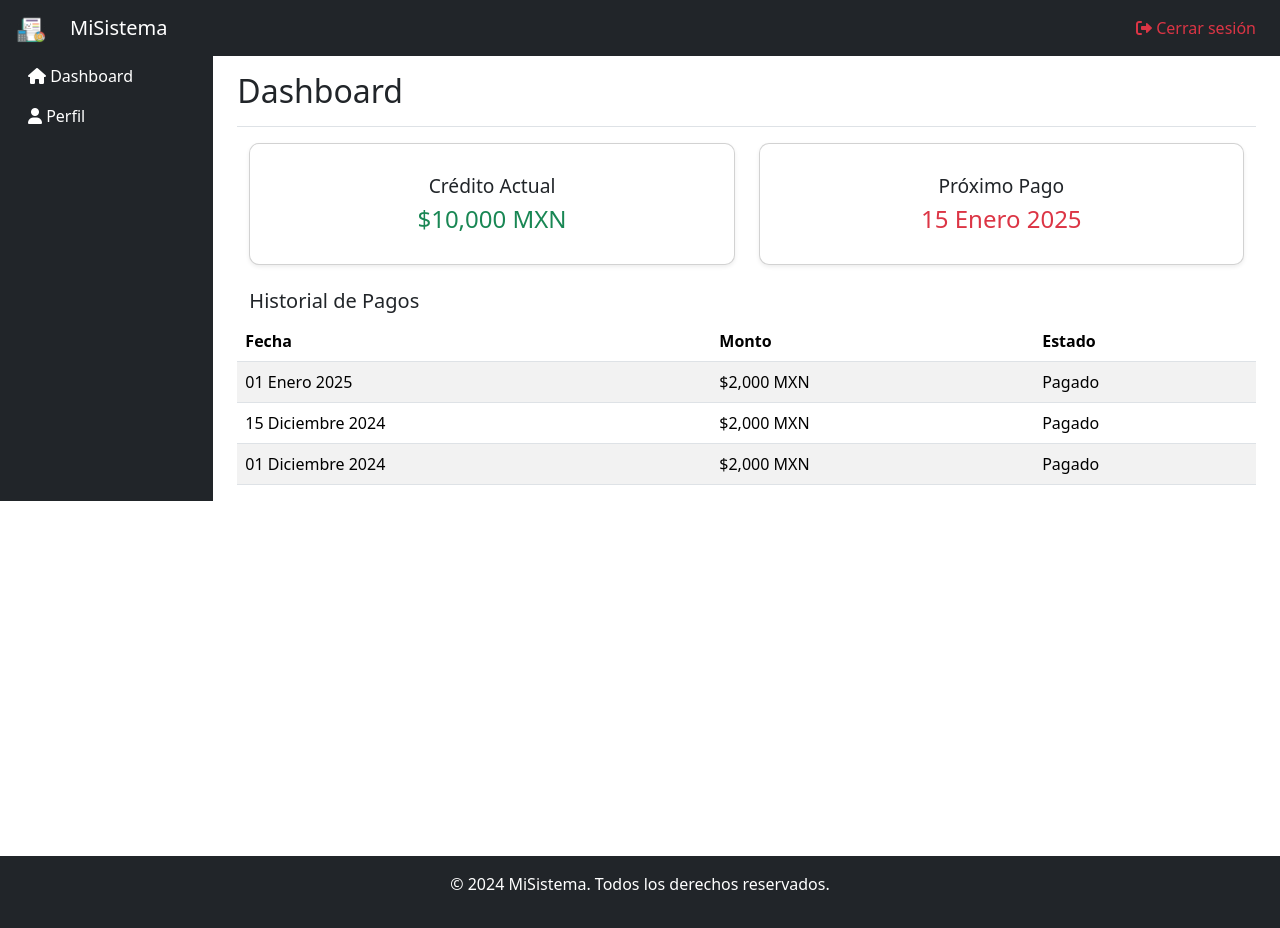
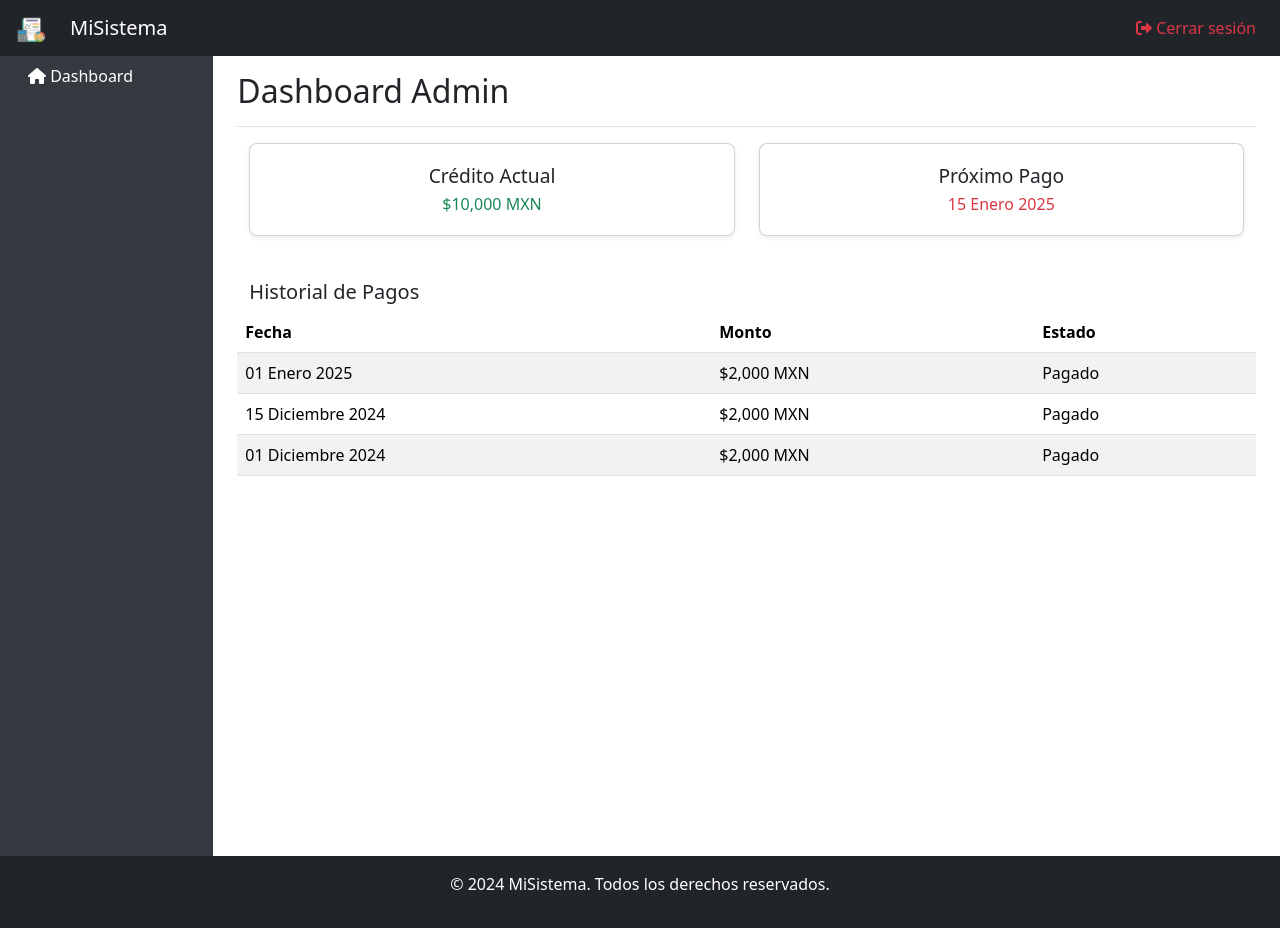
Before and after one commit to Aeronio18/SistemaCobranzas, a PHP site: page /view/client_dashboard.php in a window 1280 px wide. Run offline with PHP 8.4, Linux system fonts and the light colour scheme.

Commit message:
Responsive
Estilo responsivo para diferentes dispositivos

```diff
--- a/templates/dashboard_layout.php
+++ b/templates/dashboard_layout.php
@@ -20,57 +20,71 @@
     <!-- Custom CSS -->
     <link href="../css/style.css" rel="stylesheet">
     <style>
-        /* Aseguramos que el contenido principal ocupe toda la altura disponible */
-        html, body {
-            height: 100%;
-            display: flex;
-            flex-direction: column;
+        /* Estilo personalizado para el sidebar */
+        #sidebarMenu {
+            background-color: #343a40;
+            color: #fff;
+            min-height: 100vh;
         }
 
-        /* Hace que el contenido principal ocupe todo el espacio disponible */
-        .container-fluid {
-            flex: 1;
+        #sidebarMenu .nav-link {
+            color: #fff;
         }
 
-        /* Asegura que el footer quede al final */
-        footer {
-            margin-top: auto;
+        #sidebarMenu .nav-link:hover {
+            background-color: #495057;
+        }
+
+        /* Estilo personalizado para los cards */
+        .card {
+            border-radius: 8px;
+            box-shadow: 0 2px 10px rgba(0, 0, 0, 0.1);
+            margin-bottom: 20px;
+        }
+
+        .card-body {
+            padding: 20px;
+        }
+
+        .card-title {
+            font-size: 1.2rem;
+        }
+
+        .card-text {
+            font-size: 1rem;
+        }
+
+        /* Mejorar la visibilidad en dispositivos pequeños */
+        @media (max-width: 768px) {
+            #sidebarMenu {
+                display: none;
+            }
+
+            .navbar .navbar-toggler {
+                display: block;
+            }
+
+            .main-content {
+                padding-left: 0;
+            }
         }
     </style>
 </head>
 <body>
 <nav class="navbar navbar-expand-lg navbar-dark bg-dark">
-    <!-- Botón para el menú móvil -->
     <button class="navbar-toggler" type="button" data-bs-toggle="collapse" data-bs-target="#navbarNav" aria-controls="navbarNav" aria-expanded="false" aria-label="Toggle navigation">
         <span class="navbar-toggler-icon"></span>
     </button>
-
-    <!-- Menú de navegación -->
     <div class="collapse navbar-collapse" id="navbarNav">
         <ul class="navbar-nav d-flex w-100 justify-content-between">
-            <!-- Logo y nombre del sitio a la izquierda -->
-            <li class="nav-item ms-3"> <!-- ms-3 agrega margen izquierdo -->
+            <li class="nav-item ms-3">
                 <a class="navbar-brand d-flex align-items-center" href="">
                     <img src="../img/logo.png" alt="Logo" width="30" height="30" class="d-inline-block align-top">
                     <span class="ms-4">MiSistema</span>
                 </a>
             </li>
 
-            <!-- Menú de navegación según el rol del usuario -->
-            <li class="nav-item">
-                <?php if (isset($_SESSION['role'])): ?>
-                    <?php if ($_SESSION['role'] === 'admin'): ?>
-                        <a class="nav-link" href="../view/admin_dashboard.php">Dashboard Admin</a>
-                    <?php elseif ($_SESSION['role'] === 'cobrador'): ?>
-                        <a class="nav-link" href="../view/collector_dashboard.php">Dashboard Cobrador</a>
-                    <?php elseif ($_SESSION['role'] === 'cliente'): ?>
-                        <a class="nav-link" href="../view/client_dashboard.php">Dashboard Cliente</a>
-                    <?php endif; ?>
-                <?php endif; ?>
-            </li>
-
-            <!-- Enlace de "Cerrar sesión" alineado a la derecha -->
-            <li class="nav-item ms-auto me-3"> <!-- ms-auto alinea a la derecha, me-3 agrega margen derecho -->
+            <li class="nav-item ms-auto me-3">
                 <a class="nav-link text-danger" href="../controllers/LogoutController.php">
                     <i class="fas fa-sign-out-alt"></i> Cerrar sesión
                 </a>
@@ -78,74 +92,31 @@
         </ul>
     </div>
 </nav>
+
 <div class="container-fluid">
     <div class="row">
-        <!-- Sidebar -->
-        <nav id="sidebarMenu" class="col-md-3 col-lg-2 d-md-block bg-dark sidebar collapse">
+        <nav id="sidebarMenu" class="col-md-3 col-lg-2 d-md-block sidebar">
             <div class="position-sticky">
-                <ul class="nav flex-column text-white">
+                <ul class="nav flex-column">
                     <li class="nav-item">
-                        <a class="nav-link text-white" href="#">
+                        <a class="nav-link" href="#">
                             <i class="fas fa-home"></i> Dashboard
                         </a>
                     </li>
                     <?php if ($role === 'admin'): ?>
                         <li class="nav-item">
-                            <a class="nav-link text-white" href="#">
+                            <a class="nav-link" href="#">
                                 <i class="fas fa-users"></i> Cobradores
                             </a>
                         </li>
                         <li class="nav-item">
-                            <a class="nav-link text-white" href="#">
+                            <a class="nav-link" href="#">
                                 <i class="fas fa-wallet"></i> Créditos
                             </a>
                         </li>
                         <li class="nav-item">
-                            <a class="nav-link text-white" href="#">
+                            <a class="nav-link" href="#">
                                 <i class="fas fa-file-alt"></i> Solicitudes
-                            </a>
-                        </li>
-                        <li class="nav-item">
-                            <a class="nav-link text-white" href="#">
-                                <i class="fas fa-tools"></i> CRUD
-                            </a>
-                        </li>
-                    <?php elseif ($role === 'cobrador'): ?>
-                        <li class="nav-item">
-                            <a class="nav-link text-white" href="#">
-                                <i class="fas fa-clock"></i> Cobros Pendientes
-                            </a>
-                        </li>
-                        <li class="nav-item">
-                            <a class="nav-link text-white" href="#">
-                                <i class="fas fa-check"></i> Cobros Realizados
-                            </a>
-                        </li>
-                        <li class="nav-item">
-                            <a class="nav-link text-white" href="#">
-                                <i class="fas fa-edit"></i> Registrar Solicitud
-                            </a>
-                        </li>
-                    <?php elseif ($role === 'cliente'): ?>
-                        <li class="nav-item">
-                            <a class="nav-link text-white" href="#">
-                                <i class="fas fa-credit-card"></i> Crédito Actual
-                            </a>
-                        </li>
-                        <li class="nav-item">
-                            <a class="nav-link text-white" href="#">
-                                <i class="fas fa-calendar"></i> Próximo Pago
-                            </a>
-                        </li>
-                        <li class="nav-item">
-                            <a class="nav-link text-white" href="#">
-                                <i class="fas fa-history"></i> Historial de Pagos
-                            </a>
-                        </li>
-                    <?php else: ?>
-                        <li class="nav-item">
-                            <a class="nav-link text-white" href="#">
-                                <i class="fas fa-user"></i> Perfil
                             </a>
                         </li>
                     <?php endif; ?>
@@ -153,10 +124,9 @@
             </div>
         </nav>
 
-        <!-- Main Content -->
-        <main class="col-md-9 ms-sm-auto col-lg-10 px-md-4">
+        <main class="col-md-9 ms-sm-auto col-lg-10 px-md-4 main-content">
             <div class="d-flex justify-content-between flex-wrap flex-md-nowrap align-items-center pt-3 pb-2 mb-3 border-bottom">
-                <h1 class="h2">Dashboard</h1>
+                <h1 class="h2">Dashboard Admin</h1>
             </div>
             <div class="container">
                 <!-- Contenido dinámico -->
@@ -166,12 +136,10 @@
     </div>
 </div>
 
-<!-- Footer -->
 <footer class="bg-dark text-white py-3 text-center">
     <p>&copy; 2024 MiSistema. Todos los derechos reservados.</p>
 </footer>
 
-<!-- Bootstrap JS -->
 <script src="https://cdn.jsdelivr.net/npm/bootstrap@5.3.1/dist/js/bootstrap.bundle.min.js"></script>
 </body>
 </html>
--- a/templates/header.php
+++ b/templates/header.php
@@ -19,7 +19,7 @@
                 <span class="navbar-toggler-icon"></span>
             </button>
             <div class="collapse navbar-collapse" id="navbarNav">
-                <ul class="navbar-nav d-flex align-items-center"> <!-- Aseguramos que los items se alineen en línea -->
+                <ul class="navbar-nav ms-auto"> <!-- ms-auto alinea los elementos a la derecha -->
                     <?php if (isset($_SESSION['role'])): ?>
                         <?php if ($_SESSION['role'] === 'admin'): ?>
                             <li class="nav-item">
```
Also changed, not shown: view/admin_dashboard.php (+4 -4 lines), view/login.php (+47 -20 lines), img/tetsalogo.jpg (added).
